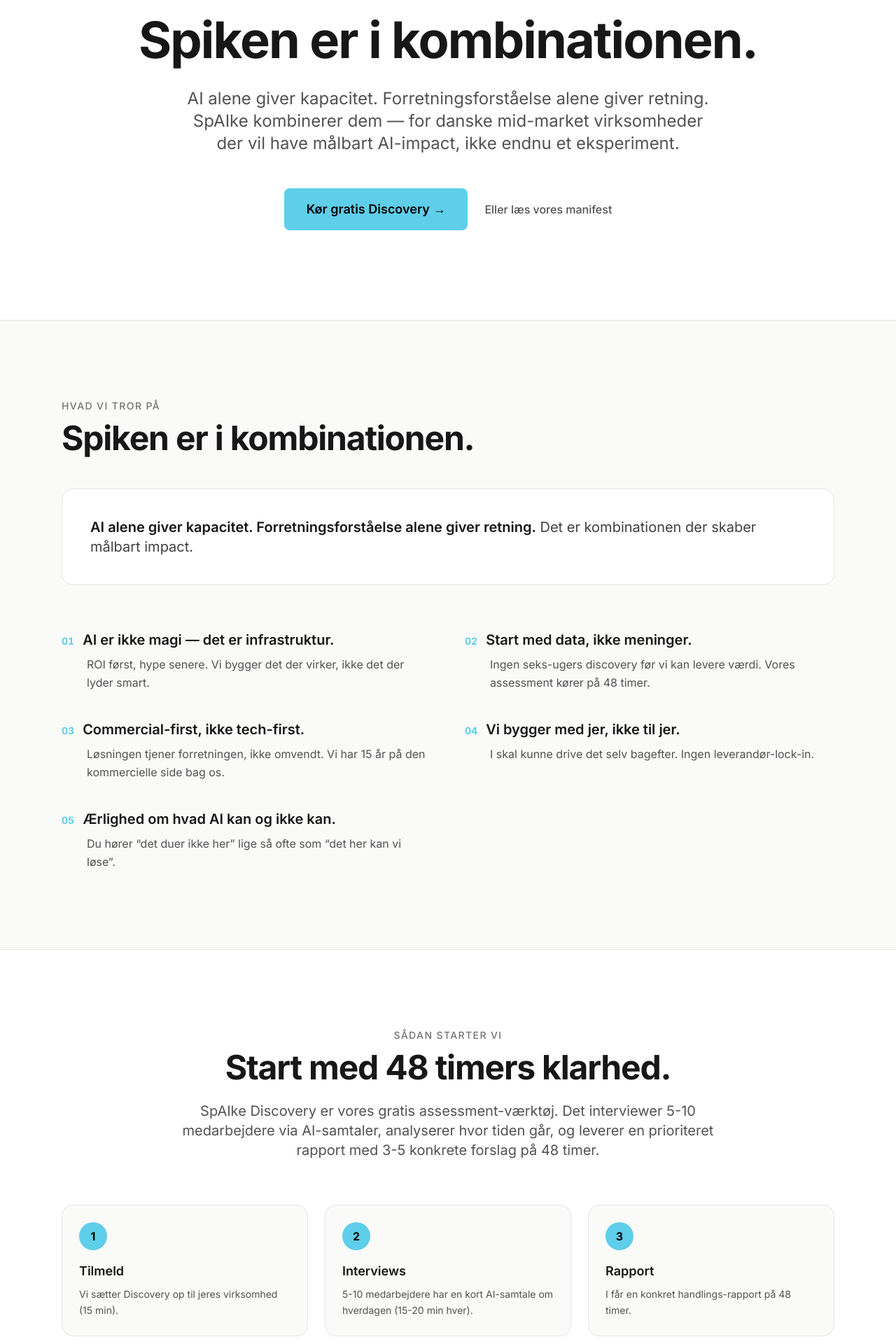
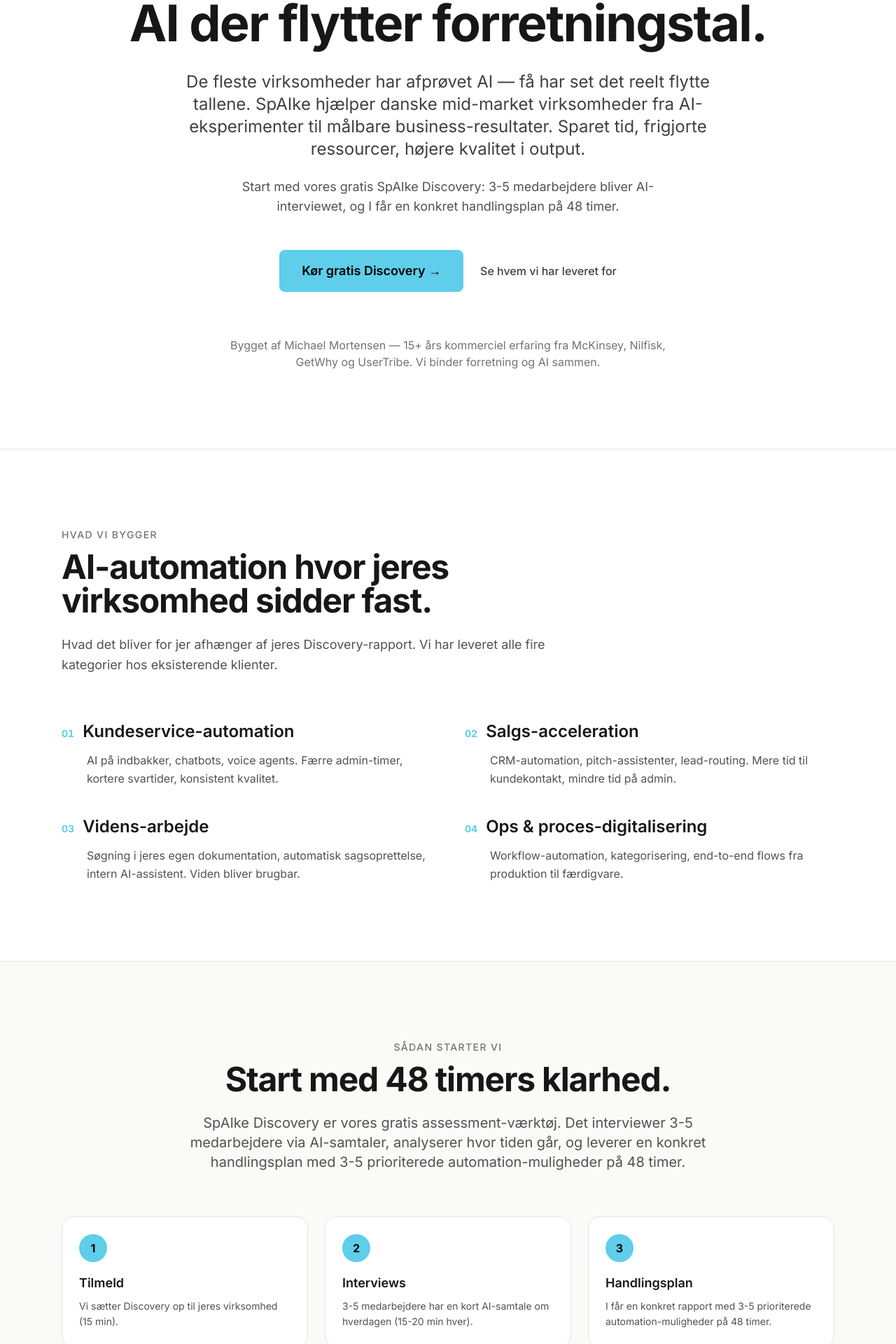
Before and after one commit to mimo01ac/spaike-landing, a Next.js app: page / in a window 1280 px wide. Shown: the part 340-2260 px from the top of the page at 70% size. Built offline with nearby package versions, Linux system fonts and the light colour scheme.

Commit message:
feat(SPA-459): redesign hero with business-outcome focus + add WhatWeBuild section

```diff
--- a/app/components/DiscoveryCTA.tsx
+++ b/app/components/DiscoveryCTA.tsx
@@ -7,18 +7,21 @@
   {
     num: "2",
     title: "Interviews",
-    body: "5-10 medarbejdere har en kort AI-samtale om hverdagen (15-20 min hver).",
+    body: "3-5 medarbejdere har en kort AI-samtale om hverdagen (15-20 min hver).",
   },
   {
     num: "3",
-    title: "Rapport",
-    body: "I får en konkret handlings-rapport på 48 timer.",
+    title: "Handlingsplan",
+    body: "I får en konkret rapport med 3-5 prioriterede automation-muligheder på 48 timer.",
   },
 ];
 
 export default function DiscoveryCTA() {
   return (
-    <section id="discovery" className="py-20 md:py-28">
+    <section
+      id="discovery"
+      className="bg-background-secondary py-20 md:py-28 border-y border-neutral-200"
+    >
       <div className="max-w-content mx-auto px-6 text-center">
         <p className="text-sm font-medium text-neutral-500 tracking-widest uppercase mb-3">
           Sådan starter vi
@@ -27,22 +30,25 @@
           Start med 48 timers klarhed.
         </h2>
         <p className="text-lg md:text-xl text-neutral-600 max-w-3xl mx-auto leading-relaxed mb-12 md:mb-16">
-          SpAIke Discovery er vores gratis assessment-værktøj. Det interviewer 5-10
-          medarbejdere via AI-samtaler, analyserer hvor tiden går, og leverer en
-          prioriteret rapport med 3-5 konkrete forslag på 48 timer.
+          SpAIke Discovery er vores gratis assessment-værktøj. Det interviewer
+          3-5 medarbejdere via AI-samtaler, analyserer hvor tiden går, og
+          leverer en konkret handlingsplan med 3-5 prioriterede
+          automation-muligheder på 48 timer.
         </p>
 
         <div className="grid md:grid-cols-3 gap-6 mb-12 md:mb-16 text-left">
           {steps.map((step) => (
             <div
               key={step.num}
-              className="bg-background-secondary border border-neutral-200 rounded-2xl p-6"
+              className="bg-white border border-neutral-200 rounded-2xl p-6"
             >
               <div className="w-10 h-10 rounded-full bg-spaike-blue text-black font-bold flex items-center justify-center mb-4">
                 {step.num}
               </div>
               <h3 className="font-semibold text-lg mb-2">{step.title}</h3>
-              <p className="text-neutral-600 text-sm leading-relaxed">{step.body}</p>
+              <p className="text-neutral-600 text-sm leading-relaxed">
+                {step.body}
+              </p>
             </div>
           ))}
         </div>
@@ -54,7 +60,7 @@
           Kør gratis Discovery →
         </a>
         <p className="text-sm text-neutral-500 mt-6">
-          Helt gratis under beta-fasen. Ingen forpligtelse. Ingen sælger på linjen.
+          Gratis i opstartsfasen for vores første 10 partnere. Ingen sælger på linjen.
         </p>
       </div>
     </section>
--- a/app/components/Footer.tsx
+++ b/app/components/Footer.tsx
@@ -7,17 +7,19 @@
         <div className="flex flex-col md:flex-row md:items-start gap-10 md:justify-between">
           <div className="space-y-4 max-w-sm">
             <Logo size="sm" />
-            <p className="text-sm text-neutral-600 leading-relaxed">
-              AI-automation til danske mid-market virksomheder. Spiken er i
-              kombinationen.
+            <p className="text-sm text-neutral-700 leading-relaxed">
+              AI der flytter forretningstal — bygget af en der har stået i
+              kommercielle roller i 15+ år.
             </p>
-            <p className="text-xs text-neutral-500">Drevet af mimoco ApS</p>
+            <p className="text-xs text-neutral-500">
+              Drevet af mimoco ApS · Spiken er i kombinationen.
+            </p>
           </div>
           <div className="space-y-3">
             <h3 className="text-sm font-semibold">Kontakt</h3>
             <a
               href="mailto:michael@spaike.dk"
-              className="block text-sm text-neutral-600 hover:text-neutral-900 transition-colors"
+              className="block text-sm text-neutral-700 hover:text-neutral-900 transition-colors"
             >
               michael@spaike.dk
             </a>
--- a/app/components/Header.tsx
+++ b/app/components/Header.tsx
@@ -8,6 +8,9 @@
           <Logo size="md" />
         </a>
         <nav className="hidden md:flex items-center gap-8 text-sm font-medium text-neutral-600">
+          <a href="#hvad-vi-bygger" className="hover:text-neutral-900 transition-colors">
+            Hvad vi bygger
+          </a>
           <a href="#discovery" className="hover:text-neutral-900 transition-colors">
             Discovery
           </a>
--- a/app/components/Hero.tsx
+++ b/app/components/Hero.tsx
@@ -4,33 +4,42 @@
   return (
     <section
       id="top"
-      className="max-w-content mx-auto px-6 py-20 md:py-32 text-center"
+      className="max-w-content mx-auto px-6 py-20 md:py-28 text-center"
     >
-      <div className="flex justify-center mb-12 md:mb-16">
+      <div className="flex justify-center mb-10 md:mb-14">
         <Logo size="lg" />
       </div>
       <h1 className="text-5xl md:text-7xl font-bold tracking-tight mb-6 md:mb-8 leading-tight">
-        Spiken er i kombinationen.
+        AI der flytter forretningstal.
       </h1>
-      <p className="text-lg md:text-2xl text-neutral-600 max-w-3xl mx-auto leading-relaxed mb-10 md:mb-12">
-        AI alene giver kapacitet. Forretningsforståelse alene giver retning. SpAIke
-        kombinerer dem — for danske mid-market virksomheder der vil have målbart
-        AI-impact, ikke endnu et eksperiment.
+      <p className="text-lg md:text-2xl text-neutral-700 max-w-3xl mx-auto leading-relaxed mb-6">
+        De fleste virksomheder har afprøvet AI — få har set det reelt flytte
+        tallene. SpAIke hjælper danske mid-market virksomheder fra
+        AI-eksperimenter til målbare business-resultater. Sparet tid, frigjorte
+        ressourcer, højere kvalitet i output.
       </p>
-      <div className="flex items-center justify-center gap-6 flex-wrap">
+      <p className="text-base md:text-lg text-neutral-600 max-w-2xl mx-auto leading-relaxed mb-10 md:mb-12">
+        Start med vores gratis SpAIke Discovery: 3-5 medarbejdere bliver
+        AI-interviewet, og I får en konkret handlingsplan på 48 timer.
+      </p>
+      <div className="flex items-center justify-center gap-6 flex-wrap mb-12 md:mb-16">
         <a
-          href="https://assessment.spaike.dk"
+          href="#discovery"
           className="bg-spaike-blue hover:bg-spaike-blue-dark text-black font-semibold px-8 py-4 rounded-lg transition-colors text-base md:text-lg"
         >
           Kør gratis Discovery →
         </a>
         <a
-          href="#manifest"
-          className="text-neutral-600 hover:text-neutral-900 font-medium underline-offset-4 hover:underline"
+          href="#cases"
+          className="text-neutral-700 hover:text-neutral-900 font-medium underline-offset-4 hover:underline"
         >
-          Eller læs vores manifest
+          Se hvem vi har leveret for
         </a>
       </div>
+      <p className="text-sm md:text-base text-neutral-500 max-w-2xl mx-auto leading-relaxed">
+        Bygget af Michael Mortensen — 15+ års kommerciel erfaring fra McKinsey,
+        Nilfisk, GetWhy og UserTribe. Vi binder forretning og AI sammen.
+      </p>
     </section>
   );
 }
--- /dev/null
+++ b/app/components/WhatWeBuild.tsx
@@ -0,0 +1,57 @@
+const categories = [
+  {
+    title: "Kundeservice-automation",
+    body: "AI på indbakker, chatbots, voice agents. Færre admin-timer, kortere svartider, konsistent kvalitet.",
+  },
+  {
+    title: "Salgs-acceleration",
+    body: "CRM-automation, pitch-assistenter, lead-routing. Mere tid til kundekontakt, mindre tid på admin.",
+  },
+  {
+    title: "Videns-arbejde",
+    body: "Søgning i jeres egen dokumentation, automatisk sagsoprettelse, intern AI-assistent. Viden bliver brugbar.",
+  },
+  {
+    title: "Ops & proces-digitalisering",
+    body: "Workflow-automation, kategorisering, end-to-end flows fra produktion til færdigvare.",
+  },
+];
+
+export default function WhatWeBuild() {
+  return (
+    <section
+      id="hvad-vi-bygger"
+      className="py-20 md:py-28 border-t border-neutral-200"
+    >
+      <div className="max-w-content mx-auto px-6">
+        <p className="text-sm font-medium text-neutral-500 tracking-widest uppercase mb-3">
+          Hvad vi bygger
+        </p>
+        <h2 className="text-3xl md:text-5xl font-bold tracking-tight mb-6 max-w-3xl">
+          AI-automation hvor jeres virksomhed sidder fast.
+        </h2>
+        <p className="text-lg text-neutral-600 max-w-3xl leading-relaxed mb-12 md:mb-16">
+          Hvad det bliver for jer afhænger af jeres Discovery-rapport. Vi har
+          leveret alle fire kategorier hos eksisterende klienter.
+        </p>
+        <div className="grid md:grid-cols-2 gap-x-12 gap-y-10">
+          {categories.map((cat, i) => (
+            <div key={i} className="space-y-3">
+              <div className="flex items-baseline gap-3">
+                <span className="text-spaike-blue font-bold text-sm tabular-nums">
+                  0{i + 1}
+                </span>
+                <h3 className="text-xl md:text-2xl font-semibold leading-tight">
+                  {cat.title}
+                </h3>
+              </div>
+              <p className="text-neutral-600 leading-relaxed pl-9">
+                {cat.body}
+              </p>
+            </div>
+          ))}
+        </div>
+      </div>
+    </section>
+  );
+}
--- a/app/layout.tsx
+++ b/app/layout.tsx
@@ -9,12 +9,13 @@
 });
 
 export const metadata: Metadata = {
-  title: "SpAIke — Spiken er i kombinationen",
+  title: "SpAIke — AI der flytter forretningstal",
   description:
-    "Vi accelererer AI-impact for danske mid-market virksomheder ved at kombinere 15+ års kommerciel erfaring med hands-on AI-byggeri. AI alene er ikke nok — spiken er i kombinationen.",
+    "Vi hjælper danske mid-market virksomheder fra AI-eksperimenter til målbare business-resultater. Sparet tid, frigjorte ressourcer, højere kvalitet i output. Start med en gratis SpAIke Discovery — konkret handlingsplan på 48 timer.",
   openGraph: {
-    title: "SpAIke",
-    description: "Spiken er i kombinationen.",
+    title: "SpAIke — AI der flytter forretningstal",
+    description:
+      "Fra AI-eksperimenter til målbare business-resultater. Gratis Discovery på 48 timer.",
     type: "website",
     locale: "da_DK",
     url: "https://spaike.dk",
--- a/app/page.tsx
+++ b/app/page.tsx
@@ -1,7 +1,8 @@
 import Header from "./components/Header";
 import Hero from "./components/Hero";
+import WhatWeBuild from "./components/WhatWeBuild";
+import DiscoveryCTA from "./components/DiscoveryCTA";
 import Manifest from "./components/Manifest";
-import DiscoveryCTA from "./components/DiscoveryCTA";
 import Footer from "./components/Footer";
 
 export default function Home() {
@@ -10,8 +11,9 @@
       <Header />
       <main>
         <Hero />
+        <WhatWeBuild />
+        <DiscoveryCTA />
         <Manifest />
-        <DiscoveryCTA />
       </main>
       <Footer />
     </>
```
Also changed, not shown: 1 other file (tests, documents, lock files or other folders).
